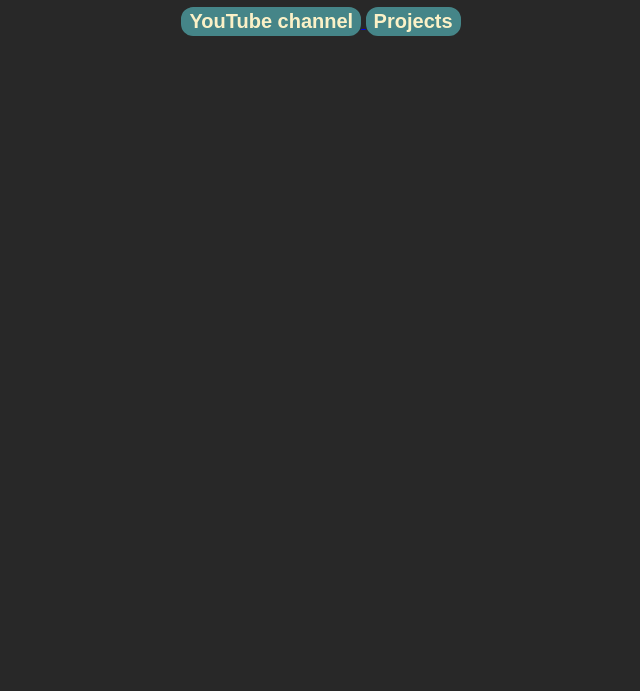
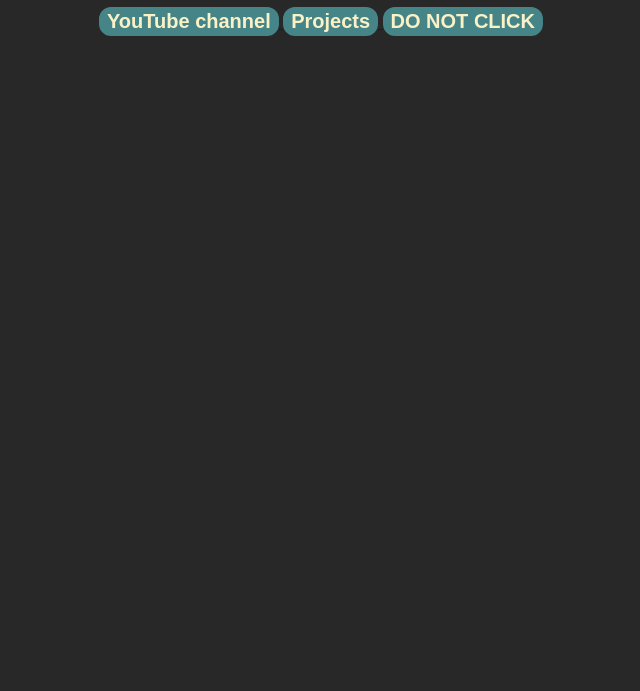
Before and after one commit to italiatroller90/my-website, a plain HTML site: page index.html in a window 1280 px wide. Shown: the part 109-800 px from the top of the page, without its empty margins (319-959 px from the left). Drawn offline with Linux system fonts and the light colour scheme.

Commit message:
Update index.html
added a button

```diff
--- a/index.html
+++ b/index.html
@@ -12,3 +12,6 @@
 <a href="projects.html">
     <button>Projects</button>
 </a>
+<a href="https://ia904609.us.archive.org/4/items/rick-roll/Rick%20Roll.mp4">
+    <button>DO NOT CLICK</button>
+</a>
```
